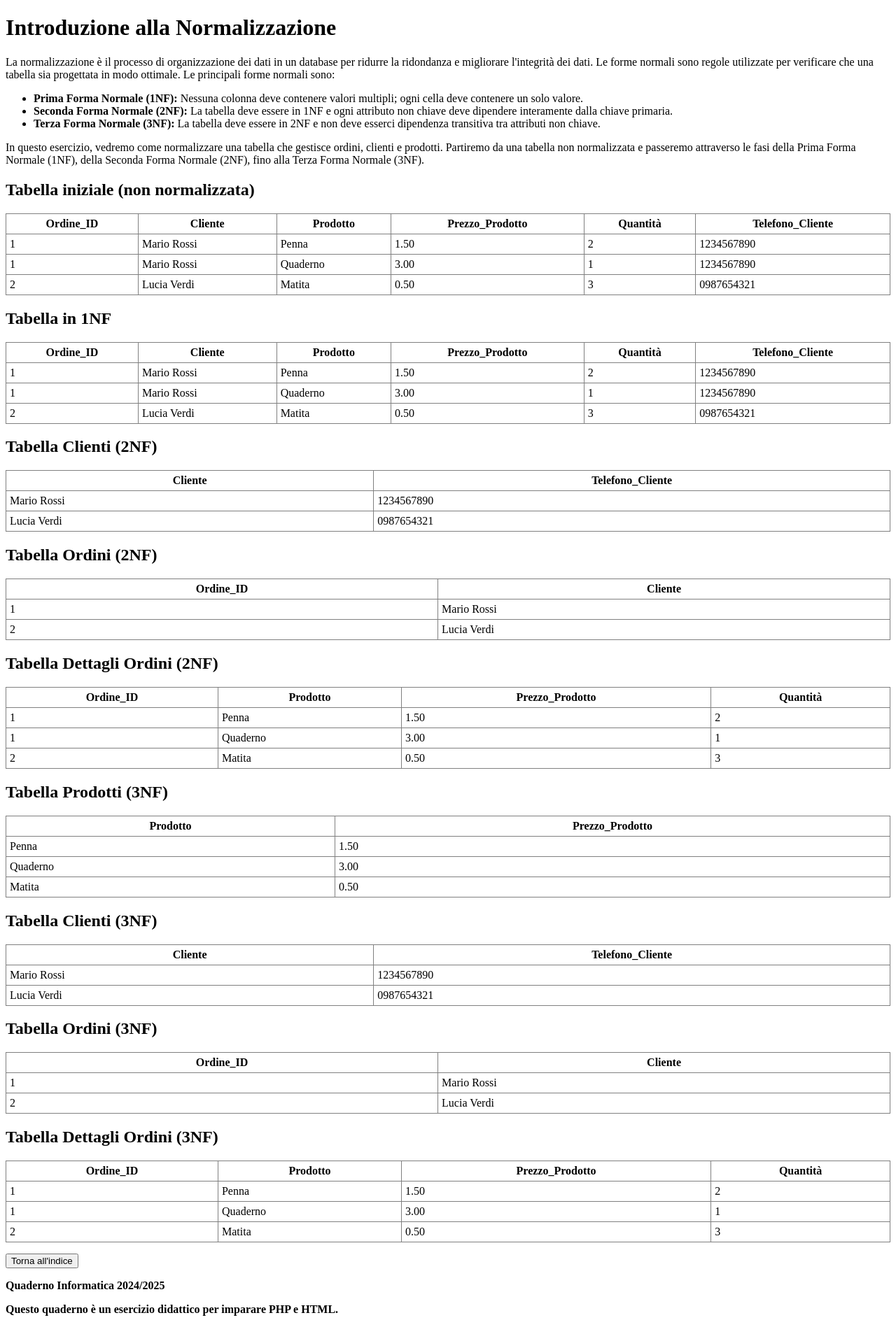
After one commit to DroFitz/quaderno_informatica_Wang, a PHP site: page /normalizzazione.php in a window 1280 px wide. The commit adds this page. Shown: the whole page at 70% size. Run offline with PHP 8.4, Linux system fonts and the light colour scheme.

Commit message:
Commit 01/12/2024
- Aggiunto il file normalizzazione.php con la spiegazione dell'argomento "Normalizzazione" + esempi di tabelle
- Aggiunto il file `login.php` per gestire l'autenticazione dell'utente tramite un modulo di login.
- Aggiunto il file `check_login.php` per il controllo dell'accesso alle pagine protette (verifica se l'utente è loggato).
- Aggiunto il file `logout.php` per uscire dalla sessione.
- Modificato il file `index.php` per includere il controllo di accesso, evitando che utenti non autenticati possano accedere al contenuto.
- Rimosso il file `index.html` in favore di `index.php`, che ora include la logica di login e il contenuto della pagina principale.
- Corretto il percorso di inclusione dei file PHP per evitare errori di percorso.
- Rimosso output HTML e sostituito con commenti esplicativi nei file esercizioA.php, esercizioB.php e esercizioC.php

```diff
--- /dev/null
+++ b/normalizzazione.php
@@ -0,0 +1,298 @@
+<!DOCTYPE html>
+<html lang="it">
+<head>
+    <meta charset="UTF-8">
+    <title>Normalizzazione</title>
+</head>
+<body>
+<?php
+    // Descrizione del funzionamento del codice:
+    // Il codice visualizza un'introduzione alla normalizzazione dei dati in un database, descrivendo le tre principali forme normali:
+    // - Prima Forma Normale (1NF): Ogni cella deve contenere un solo valore e non devono esserci colonne con valori multipli.
+    // - Seconda Forma Normale (2NF): La tabella deve essere in 1NF e ogni attributo non chiave deve dipendere interamente dalla chiave primaria.
+    // - Terza Forma Normale (3NF): La tabella deve essere in 2NF e non deve esserci dipendenza transitiva tra attributi non chiave.
+
+    // Il codice mostra quindi un esempio pratico di normalizzazione dei dati, partendo da una tabella non normalizzata che contiene dati relativi a ordini, clienti e prodotti.
+    // La tabella iniziale viene visualizzata e poi viene normalizzata passo dopo passo, mostrando come i dati vengono separati in diverse tabelle per eliminare la ridondanza e migliorare l'integrità dei dati.
+
+    // Inizialmente viene mostrata una tabella non normalizzata che contiene le informazioni su ordini, clienti e prodotti.
+    // Successivamente, la tabella viene trasformata in 1NF, dove non ci sono colonne con valori multipli, e poi separata in tabelle 2NF e 3NF, dove:
+    // - I dati sui clienti vengono separati in una tabella "Clienti".
+    // - I dati sugli ordini vengono separati in una tabella "Ordini".
+    // - I dettagli degli ordini (prodotti, prezzi e quantità) vengono separati in una tabella "Dettagli Ordini".
+    // Infine, viene mostrata una tabella "Prodotti" con i dettagli sui prodotti separati.
+
+    // Il codice termina con un pulsante che permette all'utente di tornare alla pagina principale, tramite un'azione di redirezione.
+?>
+
+<?php
+    // Visualizza l'introduzione alla normalizzazione dei dati in un database
+    echo "<h1>Introduzione alla Normalizzazione</h1>";
+    echo "<p>La normalizzazione è il processo di organizzazione dei dati in un database per ridurre la ridondanza e migliorare l'integrità dei dati. Le forme normali sono regole utilizzate per verificare che una tabella sia progettata in modo ottimale. Le principali forme normali sono:</p>";
+    echo "<ul>
+            <li><strong>Prima Forma Normale (1NF):</strong> Nessuna colonna deve contenere valori multipli; ogni cella deve contenere un solo valore.</li>
+            <li><strong>Seconda Forma Normale (2NF):</strong> La tabella deve essere in 1NF e ogni attributo non chiave deve dipendere interamente dalla chiave primaria.</li>
+            <li><strong>Terza Forma Normale (3NF):</strong> La tabella deve essere in 2NF e non deve esserci dipendenza transitiva tra attributi non chiave.</li>
+          </ul>";
+    echo "<p>In questo esercizio, vedremo come normalizzare una tabella che gestisce ordini, clienti e prodotti. Partiremo da una tabella non normalizzata e passeremo attraverso le fasi della Prima Forma Normale (1NF), della Seconda Forma Normale (2NF), fino alla Terza Forma Normale (3NF).</p>";
+?>
+
+<?php
+    // Tabella non normalizzata che include dati di ordini, clienti e prodotti
+    echo "<h2>Tabella iniziale (non normalizzata)</h2>";
+?>
+
+<!-- Tabella non normalizzata -->
+<table border="1" cellpadding="5" cellspacing="0" style="border-collapse: collapse; width: 100%;">
+    <tr>
+        <th>Ordine_ID</th>
+        <th>Cliente</th>
+        <th>Prodotto</th>
+        <th>Prezzo_Prodotto</th>
+        <th>Quantità</th>
+        <th>Telefono_Cliente</th>
+    </tr>
+    <tr>
+        <td>1</td>
+        <td>Mario Rossi</td>
+        <td>Penna</td>
+        <td>1.50</td>
+        <td>2</td>
+        <td>1234567890</td>
+    </tr>
+    <tr>
+        <td>1</td>
+        <td>Mario Rossi</td>
+        <td>Quaderno</td>
+        <td>3.00</td>
+        <td>1</td>
+        <td>1234567890</td>
+    </tr>
+    <tr>
+        <td>2</td>
+        <td>Lucia Verdi</td>
+        <td>Matita</td>
+        <td>0.50</td>
+        <td>3</td>
+        <td>0987654321</td>
+    </tr>
+</table>
+
+<?php
+    // Passaggio alla Prima Forma Normale (1NF)
+    echo "<h2>Tabella in 1NF</h2>";
+?>
+
+<!-- Tabella in 1NF (già la stessa della non normalizzata, dato che è in 1NF) -->
+<table border="1" cellpadding="5" cellspacing="0" style="border-collapse: collapse; width: 100%;">
+    <tr>
+        <th>Ordine_ID</th>
+        <th>Cliente</th>
+        <th>Prodotto</th>
+        <th>Prezzo_Prodotto</th>
+        <th>Quantità</th>
+        <th>Telefono_Cliente</th>
+    </tr>
+    <tr>
+        <td>1</td>
+        <td>Mario Rossi</td>
+        <td>Penna</td>
+        <td>1.50</td>
+        <td>2</td>
+        <td>1234567890</td>
+    </tr>
+    <tr>
+        <td>1</td>
+        <td>Mario Rossi</td>
+        <td>Quaderno</td>
+        <td>3.00</td>
+        <td>1</td>
+        <td>1234567890</td>
+    </tr>
+    <tr>
+        <td>2</td>
+        <td>Lucia Verdi</td>
+        <td>Matita</td>
+        <td>0.50</td>
+        <td>3</td>
+        <td>0987654321</td>
+    </tr>
+</table>
+
+<?php
+    // Passaggio alla Seconda Forma Normale (2NF)
+    echo "<h2>Tabella Clienti (2NF)</h2>";
+?>
+
+<!-- Tabella Clienti (2NF) -->
+<table border="1" cellpadding="5" cellspacing="0" style="border-collapse: collapse; width: 100%;">
+    <tr>
+        <th>Cliente</th>
+        <th>Telefono_Cliente</th>
+    </tr>
+    <tr>
+        <td>Mario Rossi</td>
+        <td>1234567890</td>
+    </tr>
+    <tr>
+        <td>Lucia Verdi</td>
+        <td>0987654321</td>
+    </tr>
+</table>
+
+<?php
+    echo "<h2>Tabella Ordini (2NF)</h2>";
+?>
+
+<!-- Tabella Ordini (2NF) -->
+<table border="1" cellpadding="5" cellspacing="0" style="border-collapse: collapse; width: 100%;">
+    <tr>
+        <th>Ordine_ID</th>
+        <th>Cliente</th>
+    </tr>
+    <tr>
+        <td>1</td>
+        <td>Mario Rossi</td>
+    </tr>
+    <tr>
+        <td>2</td>
+        <td>Lucia Verdi</td>
+    </tr>
+</table>
+
+<?php
+    echo "<h2>Tabella Dettagli Ordini (2NF)</h2>";
+?>
+
+<!-- Tabella Dettagli Ordini (2NF) -->
+<table border="1" cellpadding="5" cellspacing="0" style="border-collapse: collapse; width: 100%;">
+    <tr>
+        <th>Ordine_ID</th>
+        <th>Prodotto</th>
+        <th>Prezzo_Prodotto</th>
+        <th>Quantità</th>
+    </tr>
+    <tr>
+        <td>1</td>
+        <td>Penna</td>
+        <td>1.50</td>
+        <td>2</td>
+    </tr>
+    <tr>
+        <td>1</td>
+        <td>Quaderno</td>
+        <td>3.00</td>
+        <td>1</td>
+    </tr>
+    <tr>
+        <td>2</td>
+        <td>Matita</td>
+        <td>0.50</td>
+        <td>3</td>
+    </tr>
+</table>
+
+<?php
+    // Passaggio alla Terza Forma Normale (3NF)
+    echo "<h2>Tabella Prodotti (3NF)</h2>";
+?>
+
+<!-- Tabella Prodotti (3NF) -->
+<table border="1" cellpadding="5" cellspacing="0" style="border-collapse: collapse; width: 100%;">
+    <tr>
+        <th>Prodotto</th>
+        <th>Prezzo_Prodotto</th>
+    </tr>
+    <tr>
+        <td>Penna</td>
+        <td>1.50</td>
+    </tr>
+    <tr>
+        <td>Quaderno</td>
+        <td>3.00</td>
+    </tr>
+    <tr>
+        <td>Matita</td>
+        <td>0.50</td>
+    </tr>
+</table>
+
+<?php
+    echo "<h2>Tabella Clienti (3NF)</h2>";
+?>
+
+<!-- Tabella Clienti (3NF) -->
+<table border="1" cellpadding="5" cellspacing="0" style="border-collapse: collapse; width: 100%;">
+    <tr>
+        <th>Cliente</th>
+        <th>Telefono_Cliente</th>
+    </tr>
+    <tr>
+        <td>Mario Rossi</td>
+        <td>1234567890</td>
+    </tr>
+    <tr>
+        <td>Lucia Verdi</td>
+        <td>0987654321</td>
+    </tr>
+</table>
+
+<?php
+    echo "<h2>Tabella Ordini (3NF)</h2>";
+?>
+
+<!-- Tabella Ordini (3NF) -->
+<table border="1" cellpadding="5" cellspacing="0" style="border-collapse: collapse; width: 100%;">
+    <tr>
+        <th>Ordine_ID</th>
+        <th>Cliente</th>
+    </tr>
+    <tr>
+        <td>1</td>
+        <td>Mario Rossi</td>
+    </tr>
+    <tr>
+        <td>2</td>
+        <td>Lucia Verdi</td>
+    </tr>
+</table>
+
+<?php
+    echo "<h2>Tabella Dettagli Ordini (3NF)</h2>";
+?>
+
+<!-- Tabella Dettagli Ordini (3NF) -->
+<table border="1" cellpadding="5" cellspacing="0" style="border-collapse: collapse; width: 100%;">
+    <tr>
+        <th>Ordine_ID</th>
+        <th>Prodotto</th>
+        <th>Prezzo_Prodotto</th>
+        <th>Quantità</th>
+    </tr>
+    <tr>
+        <td>1</td>
+        <td>Penna</td>
+        <td>1.50</td>
+        <td>2</td>
+    </tr>
+    <tr>
+        <td>1</td>
+        <td>Quaderno</td>
+        <td>3.00</td>
+        <td>1</td>
+    </tr>
+    <tr>
+        <td>2</td>
+        <td>Matita</td>
+        <td>0.50</td>
+        <td>3</td>
+    </tr>
+</table>
+
+<!-- Bottone per tornare all'indice -->
+<p><button onclick="window.location.href='index.php';">Torna all'indice</button></p>
+
+<?php include 'footer.php'; ?> <!-- Include il footer con informazioni aggiuntive -->
+
+</body>
+</html>
```
Also changed, not shown: check_login.php (added, +19 -0 lines), esercizioA.php (+8 -9 lines), esercizioB.php (+11 -14 lines), esercizioC.php (+10 -12 lines), index.html (deleted, +0 -23 lines), index.php (added, +26 -0 lines), login.php (added, +62 -0 lines), logout.php (added, +22 -0 lines).
